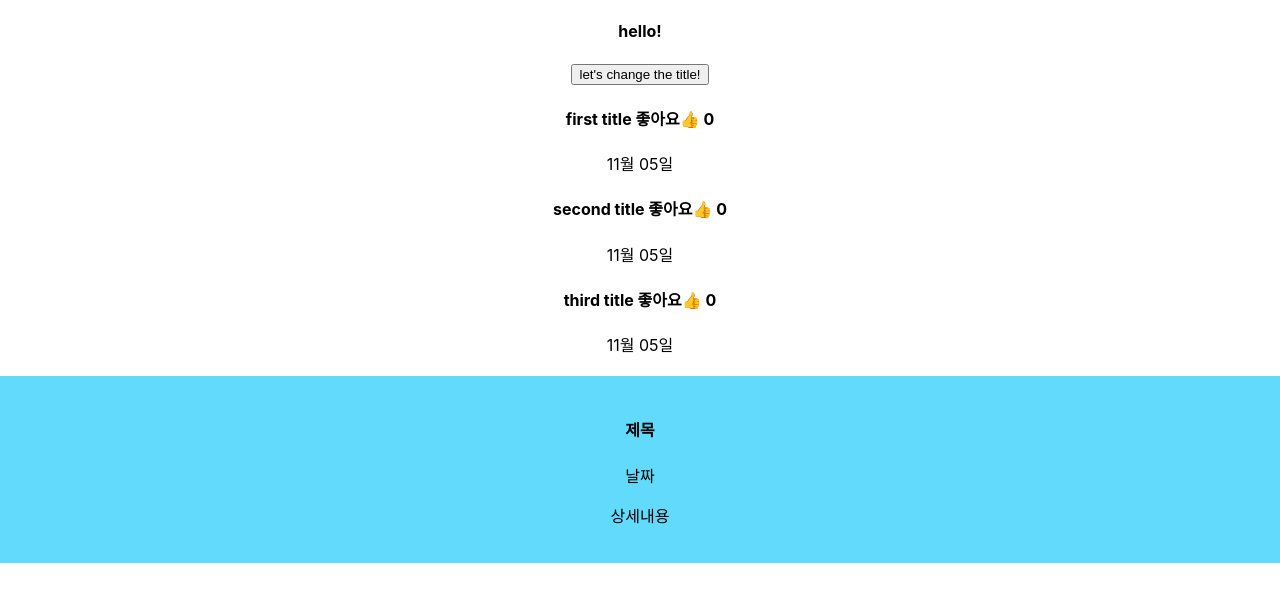
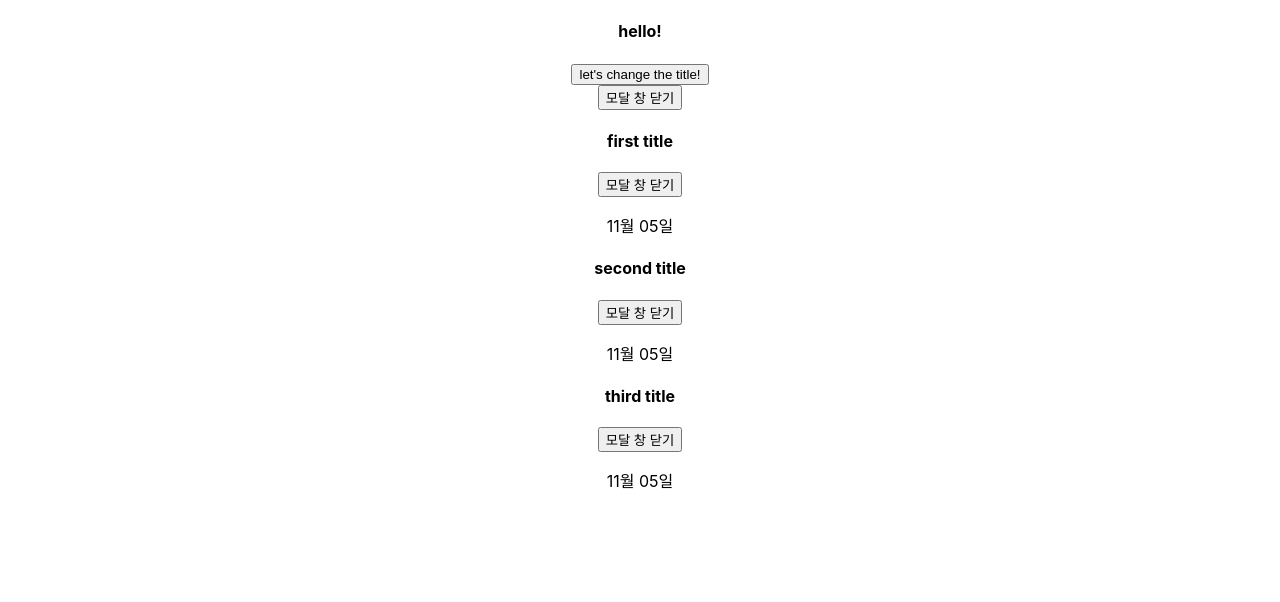
Before and after one commit to sonosung/React2React, a React (Create React App) app: page / in a window 1280 px wide. Shown: the top 602 px of the page. Built offline with nearby package versions, Linux system fonts and the light colour scheme.

Commit message:
2024.11.15 반복문, 삼항연산자 공부, 모달 열고 닫기 성공!

```diff
--- a/src/App.js
+++ b/src/App.js
@@ -14,7 +14,15 @@ function App() {
 
   let[좋아요, 좋아요증가] = useState(0);
 
+  let[modal, setModal] = useState(false); //useState()의 괄호 안에 state는 개발자 임의대로 정해도 된다.
+
   // let[제목변경, 변경내용] = useState('changed title')
+
+  // 2024.11.15 array mapping
+  // [1,2,3].map(function(){
+  //   console.log(1)
+  //   return 'array 1,2,3에 들어감.'
+  // })
 
   return (
     <div className="App">
@@ -28,7 +36,11 @@ function App() {
           changeTitle(newTitle);
         }}>let's change the title!</button>
 
-        <div className="list">
+        <div>
+        <button onClick={()=> setModal(false)} >모달 창 닫기</button>
+        </div>
+
+        {/* <div className="list">
           <h4>{ title[0] }<span onClick={ ()=> 좋아요증가(좋아요+1) }> 좋아요👍</span> {좋아요} </h4>
           <p>11월 05일</p>
         </div>
@@ -41,9 +53,55 @@ function App() {
         <div className="list">
         <h4>{ title[2] }<span onClick={ ()=> 좋아요증가(좋아요+1) }> 좋아요👍</span> {좋아요} </h4>
           <p>11월 05일</p>
-        </div>
+        </div> */}
 
-        <Modal></Modal>
+
+        {/* map 함수를 이용한 반복문 활용법! */}
+        {/* {
+          [1,2,3].map(function(){
+            return <div>message</div>
+          })
+        }
+
+        {
+          [<div>message</div>,<div>message</div>,<div>message</div>]
+        } */}
+
+        {
+          // title.map(function(a){
+          //   return (
+          //     <div className="list">
+          //     <h4>{ a }</h4>
+          //     <p>11월 05일</p>
+          //     </div>
+          //   )
+          // })
+        }
+
+        {
+          title.map(function(a,i){
+            return (
+              <div className="list">
+              <h4 onClick={()=> setModal(true) }>{ title[i] }</h4>
+              <button onClick={()=> setModal(false)} >모달 창 닫기</button>
+              <p>11월 05일</p>
+              </div>
+            )
+          })
+        }
+
+        {/*
+        javascript의 중괄호 내에선 if문을 사용할 수 없으므로, 삼항연산자(ternary operator)로 대체한다.
+        동적인 UI 만드는 step!
+        1. html, css 로 미리 디자인을 완성한다.
+        2.UI의 현재 상태를 state로 저장한다.
+        3.state에 따라 UI가 어떻게 보일지 작성한다.
+        */}
+
+        {
+          // 조건식 ? 참일때 실행할 코드 : 거짓일 때 실행할 코드
+          modal === true ? <Modal/> : null
+        }
 
     </div>
   );
```
